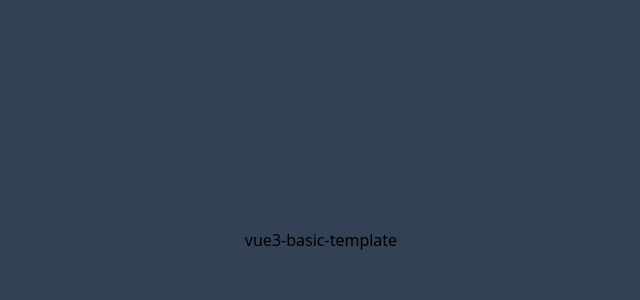
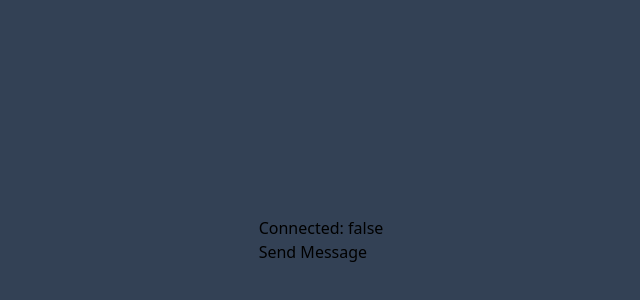
Before and after one commit to rps-code/anon-chatter, a Vue app: page / in a window 1280 px wide. Shown: the part 160-460 px from the top of the page, without its empty margins (319-959 px from the left). Built offline with nearby package versions, Linux system fonts and the light colour scheme; no server answers; a web font is replaced by a local one.

Commit message:
Update App.vue

```diff
--- a/src/App.vue
+++ b/src/App.vue
@@ -1,7 +1,11 @@
 <template>
-    <div>vue3-basic-template</div>
+    <div>
+        <ChatRoom />
+    </div>
 </template>
 
-<script setup lang="ts"></script>
+<script setup lang="ts">
+import ChatRoom from '@/components/ChatRoom.vue'
+</script>
 
 <style scoped></style>
```
